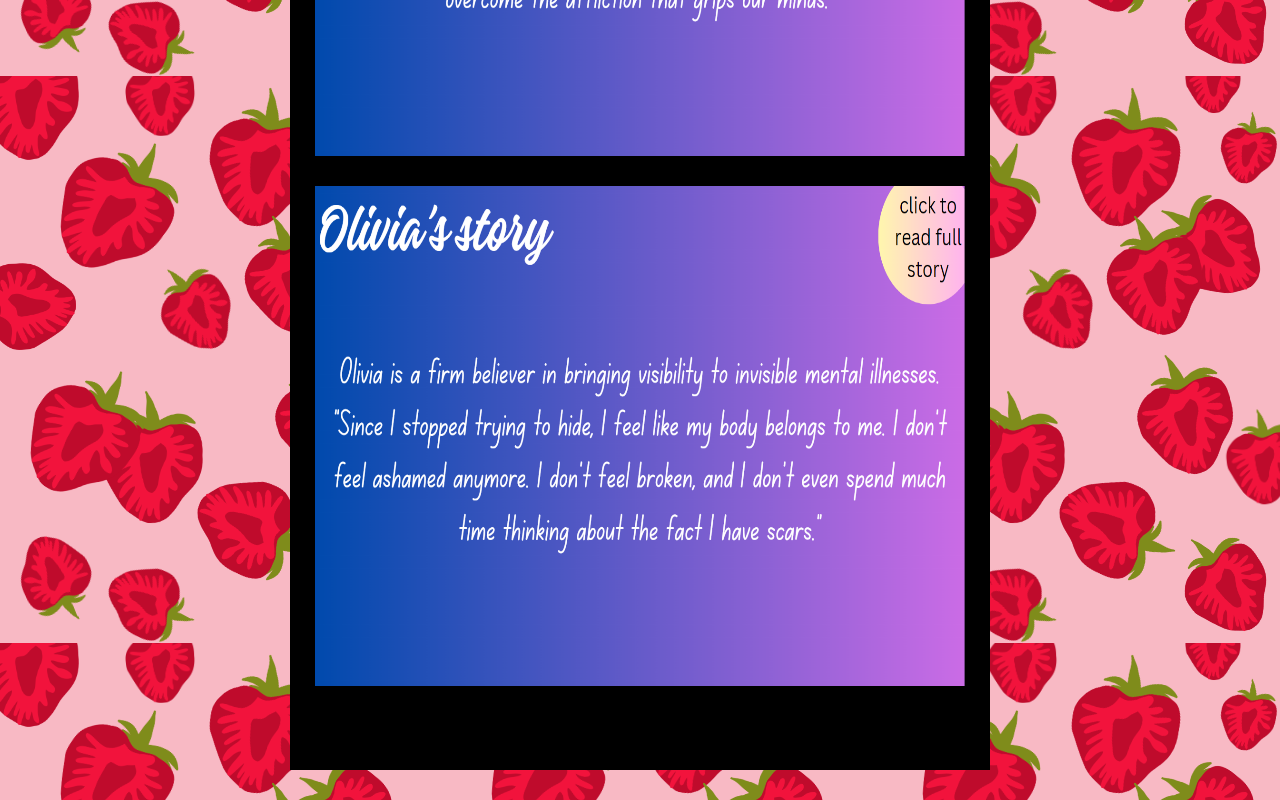
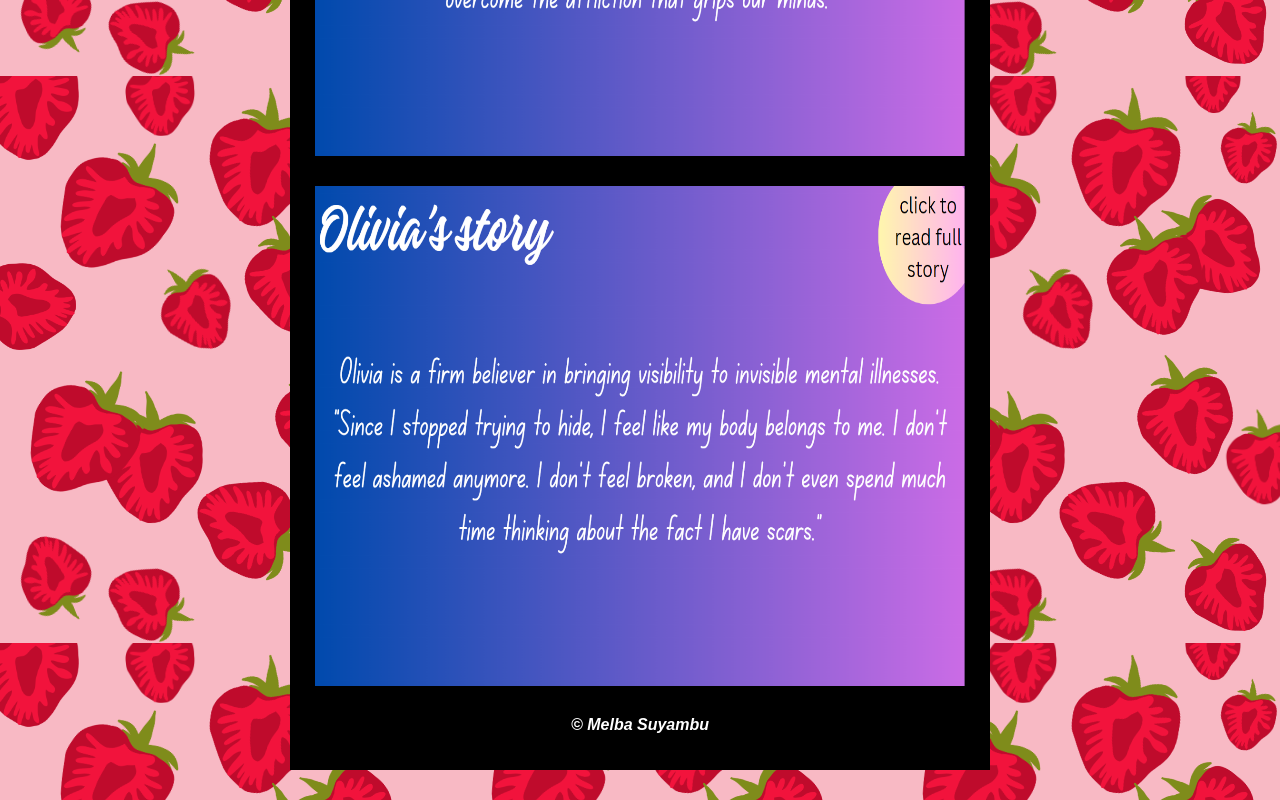
Before and after one commit to MelbaSuyambu/Beyond-the-Battle, a plain HTML site: page index.html in a window 1280 px wide. Shown: the part 2192-2992 px from the top of the page. Drawn offline with Linux system fonts and the light colour scheme.

Commit message:
Update styles.css

```diff
--- a/styles.css
+++ b/styles.css
@@ -68,9 +68,10 @@ h2{
     font-style: italic;
 }
 p{
-    color: black;
+    color: white;
     font-weight: bolder;
     text-align: center;
     font-family: sans-serif;
     font-style: italic;
+    width:700px;
 }
```
